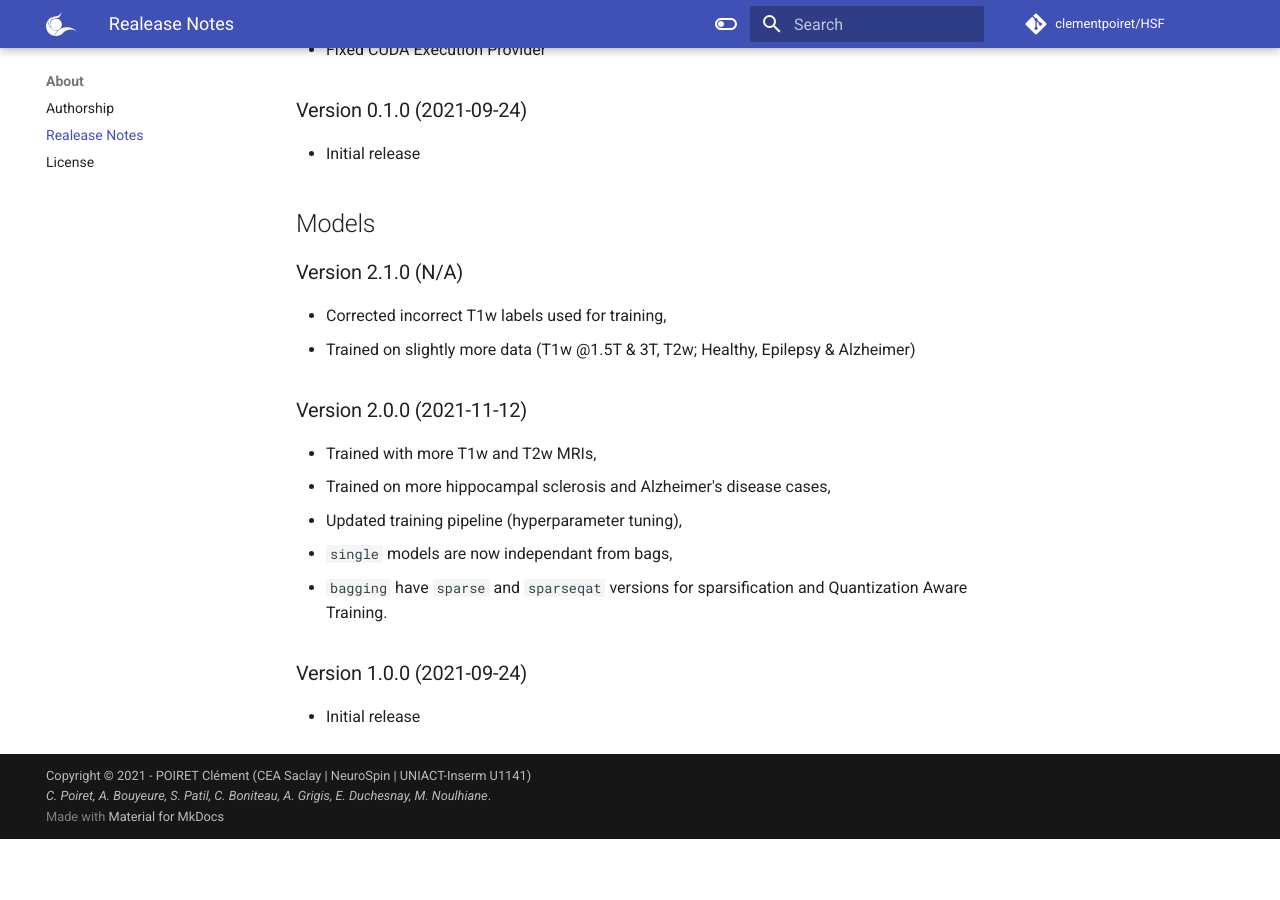
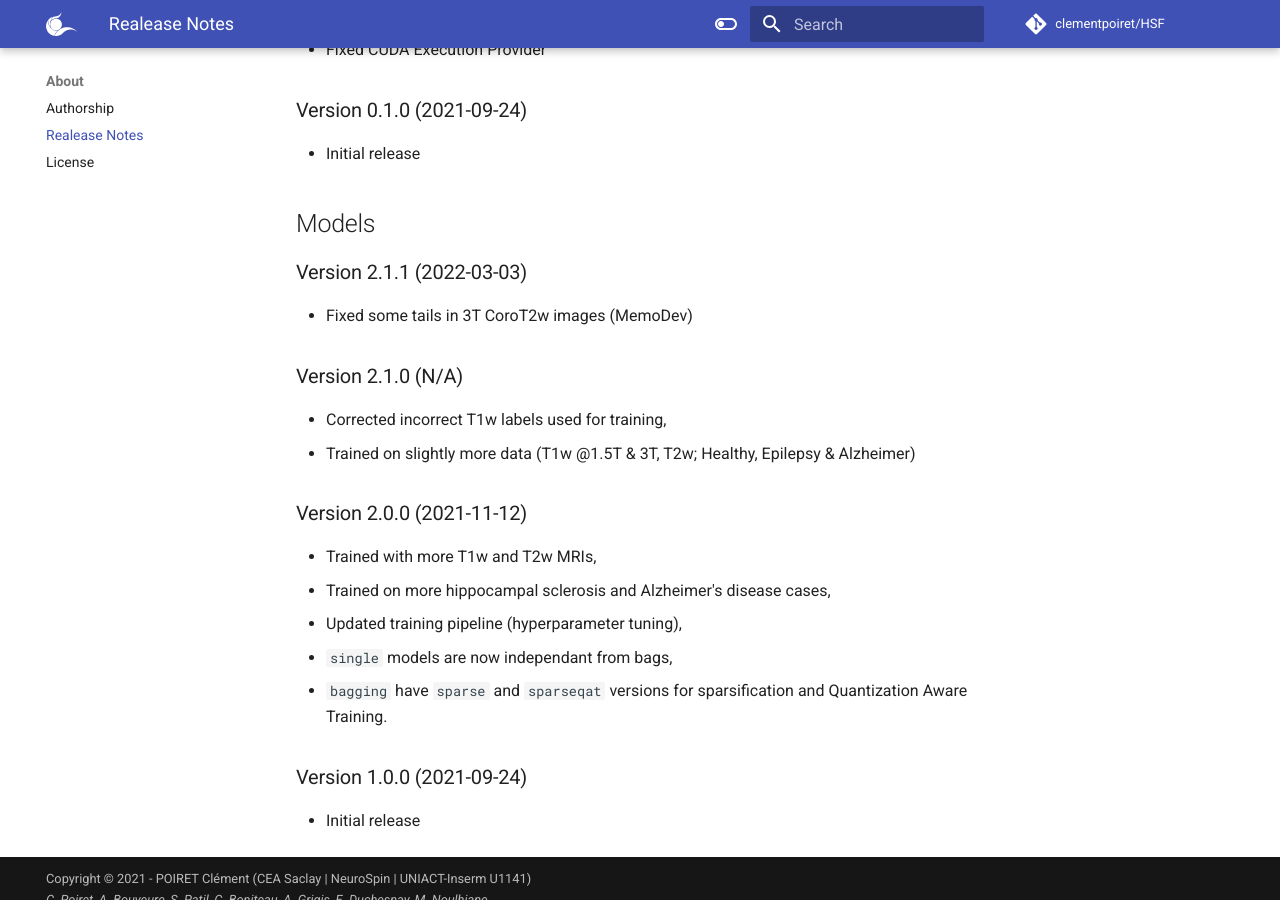
Before and after one commit to clementpoiret/HSF, an MkDocs documentation site: the page built from docs/about/release-notes.md, in a window 1280 px wide and 900 px high, scrolled down 1273 px. Built offline with MkDocs 1.6.1 and Material for MkDocs 9.7.7, drawn with Linux system fonts in a browser that asks for light colours; comment, search, counter and statistics services are not loaded; the version menu is left out; before the commit the page ends 2112 px from its top, so only the background shows below that.

Commit message:
[DOCS] Added models changelog

```diff
--- a/docs/about/release-notes.md
+++ b/docs/about/release-notes.md
@@ -48,6 +48,10 @@ Current maintainers:
 
 ## Models
 
+### Version 2.1.1 (2022-03-03)
+
+* Fixed some tails in 3T CoroT2w images (MemoDev)
+
 ### Version 2.1.0 (N/A)
 
 * Corrected incorrect T1w labels used for training,
```
Also changed, not shown: README.rst.
